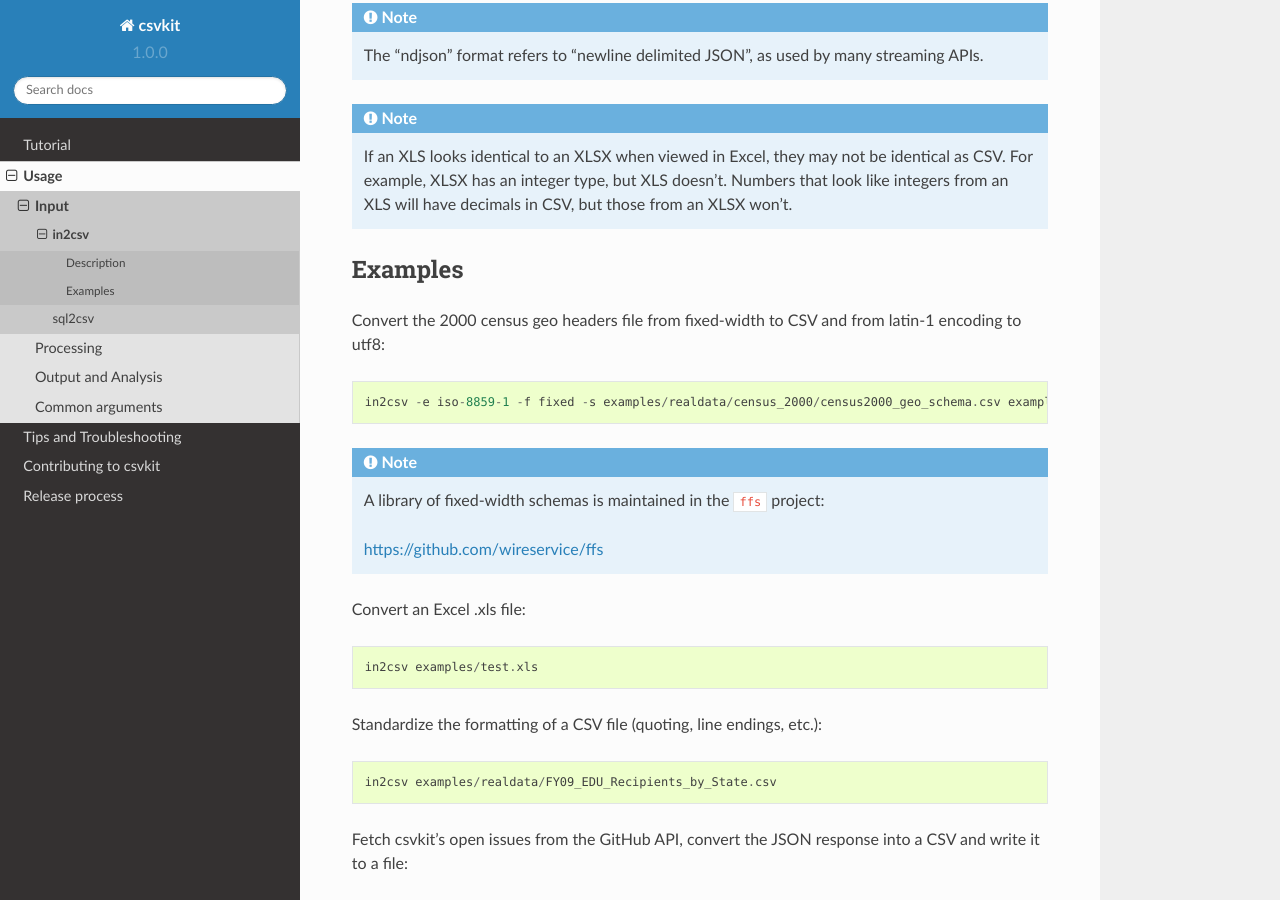
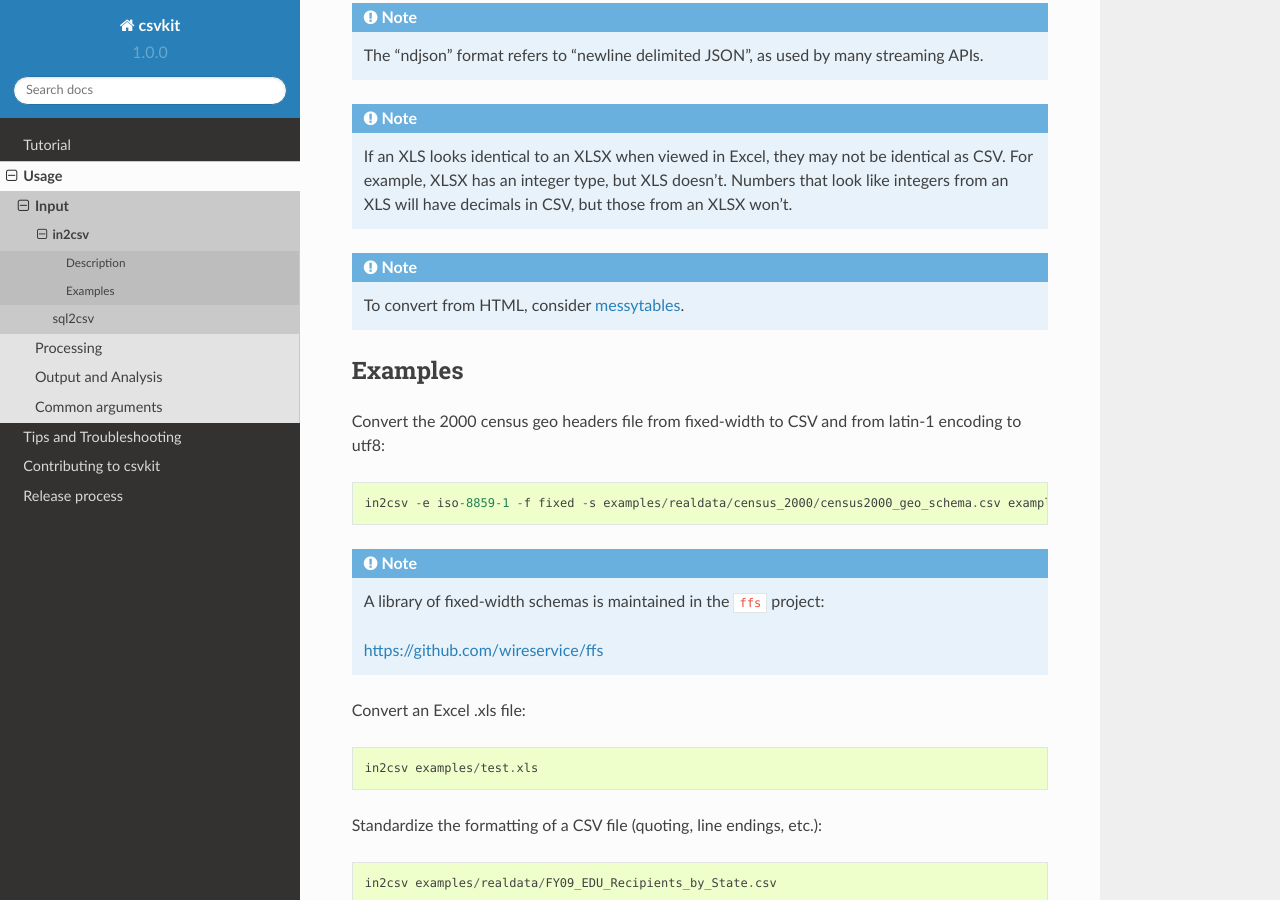
Before and after one commit to wireservice/csvkit, a Sphinx documentation site: the page built from docs/scripts/in2csv.rst, in a window 1280 px wide and 900 px high, scrolled down 1066 px. Built offline with Sphinx 7.4.7 and the Read the Docs theme 2.0.0, drawn with Linux system fonts in a browser that asks for light colours.

Commit message:
Add links to messytables to convert from HTML and to daff to diff CSVs.

```diff
--- a/docs/cli.rst
+++ b/docs/cli.rst
@@ -39,6 +39,8 @@
     scripts/csvsql
     scripts/csvstat
 
+To diff CSVs, consider `daff <http://paulfitz.github.io/daff/>`_.
+
 Common arguments
 ================
 
--- a/docs/scripts/in2csv.rst
+++ b/docs/scripts/in2csv.rst
@@ -55,6 +55,10 @@
 
     If an XLS looks identical to an XLSX when viewed in Excel, they may not be identical as CSV. For example, XLSX has an integer type, but XLS doesn't. Numbers that look like integers from an XLS will have decimals in CSV, but those from an XLSX won't.
 
+.. note::
+
+    To convert from HTML, consider `messytables <https://messytables.readthedocs.io/>`_.
+
 Examples
 ========
 
```
